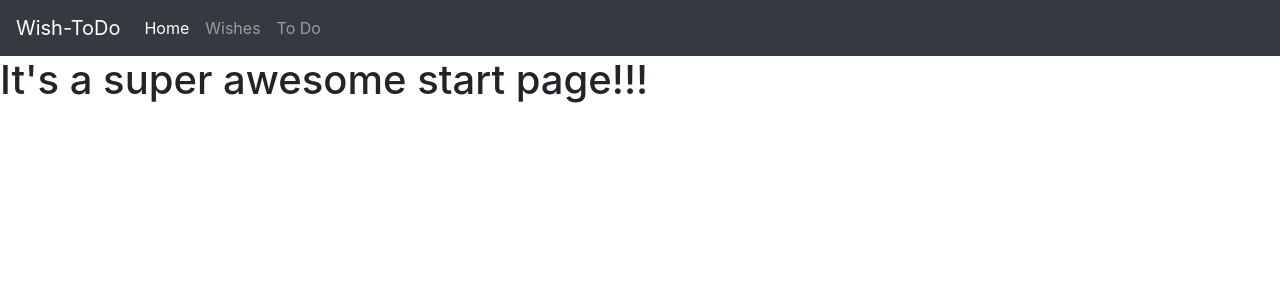
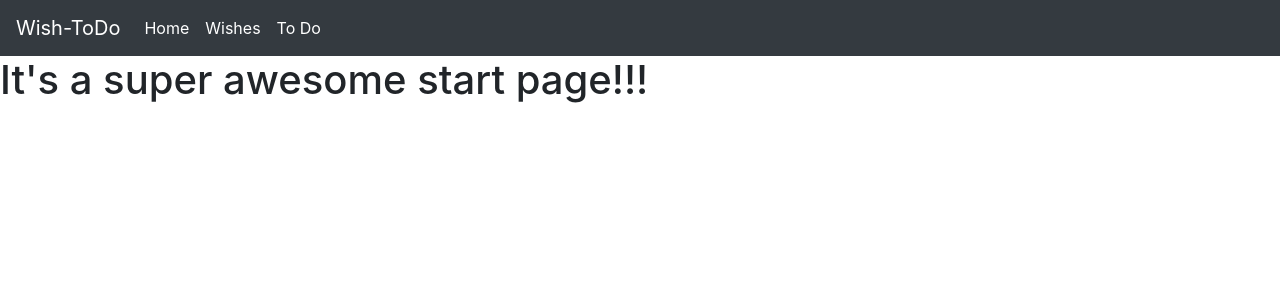
Before and after one commit to LizzAlice/wish-todo, a Django app: page / in a window 1280 px wide. Shown: the top 300 px of the page. Run offline with Django 3.2, Linux system fonts and the light colour scheme; some libraries are stand-ins or nearby versions.

Commit message:
modified base.html

```diff
--- a/wish_todo/templates/base.html
+++ b/wish_todo/templates/base.html
@@ -6,7 +6,7 @@
   </head>
 
   <body>
-    <nav class="navbar navbar-expand-lg navbar-dark bg-dark">
+    <nav class="navbar  sticky-top navbar-expand-lg navbar-dark bg-dark">
       <a class="navbar-brand" href="#">Wish-ToDo</a>
       <button class="navbar-toggler" type="button" data-toggle="collapse" data-target="#navbarSupportedContent" aria-controls="navbarSupportedContent" aria-expanded="false" aria-label="Toggle navigation">
         <span class="navbar-toggler-icon"></span>
@@ -15,14 +15,13 @@
     <div class="collapse navbar-collapse" id="navbarSupportedContent">
       <ul class="navbar-nav mr-auto">
         <li class="nav-item active">
-          <a class="nav-link" href="{% url "overview:index" %}">Home</a>
-            <!-- <span class="sr-only">(current)</span></a> -->
+          <a class="nav-link" href="{% url "overview:index" %}">Home<span class="sr-only">(current)</span></a>
       </li>
-      <li class="nav-item">
-        <a class="nav-link" href="{% url "wish:list" %}">Wishes</a>
+      <li class="nav-item active">
+        <a class="nav-link" href="{% url "wish:list" %}">Wishes<span class="sr-only">(current)</span></a>
       </li>
-      <li class="nav-item">
-        <a class="nav-link" href="{% url "todo:item-list" %}">To Do</a>
+      <li class="nav-item active">
+        <a class="nav-link" href="{% url "todo:item-list" %}">To Do<span class="sr-only">(current)</span></a>
       </li>
       <!-- <li class="nav-item dropdown">
         <a class="nav-link dropdown-toggle" href="#" id="navbarDropdown" role="button" data-toggle="dropdown" aria-haspopup="true" aria-expanded="false">
```
